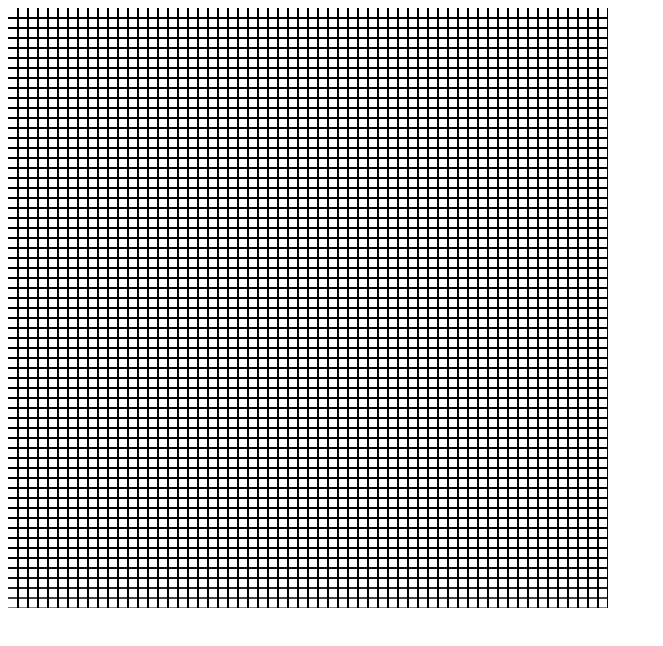
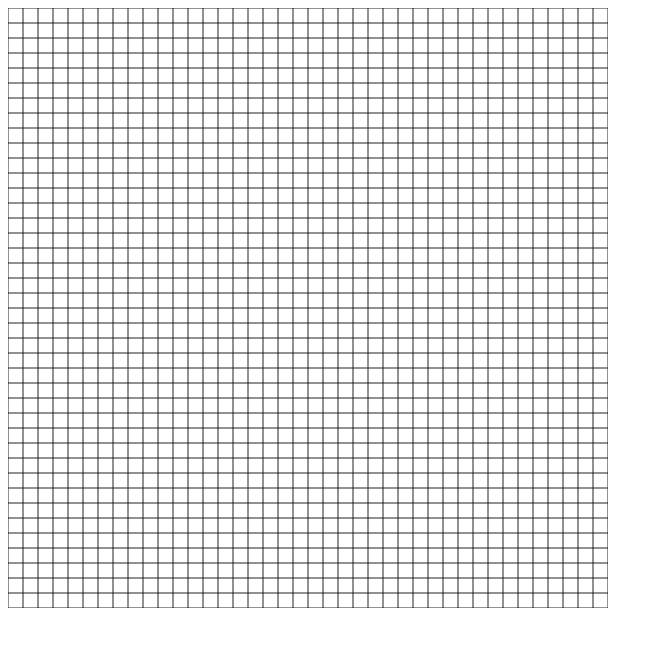
Before and after one commit to DrkSephy/celluar-automata, a plain HTML site: page index.html in a window 1280 px wide. Shown: the whole page, without its empty margins (0-663 px from the left). Drawn offline with Linux system fonts and the light colour scheme.

Commit message:
Re-wrote new implementation of grid drawing

```diff
--- a/index.html
+++ b/index.html
@@ -3,58 +3,51 @@
 	<head>
 		<title>Celluar Automata</title>
 		<script type='text/javascript'>
-			function drawGrid() {
-				var ctx = document.getElementById('canvas');
-				var gridOptions = {
-					minorLines: {
-						separation: 10,
-						color: '#000000'
-					},
-				};
 
-				drawGridLines(ctx, gridOptions.minorLines);
+      function drawGrid() {
+        var canvas = document.getElementById('grid');
+        var context = canvas.getContext('2d');
+        renderGrid(canvas, context, 15, 'black');
+        return;
+      }
 
-				return;
-			}
+      function renderGrid(canvas, context, gridPixelSize, color)
+      {
+          context.save();
+          context.lineWidth = 0.5;
+          context.strokeStyle = color;
 
-			function drawGridLines(ctx, lineOptions) {
-				var width  = ctx.width;
-				var height = ctx.height;
-				var ctx = ctx.getContext('2d');
-				ctx.strokeStyle = lineOptions.color;
-				ctx.strokeWidth = 1;
-				ctx.beginPath();
-				var count = null;
-				var i = null;
-				var x = null;
-				var y = null;
+          // horizontal grid lines
+          for(var i = 0; i <= canvas.height; i = i + gridPixelSize)
+          {
+              context.beginPath();
+              context.moveTo(0, i);
+              context.lineTo(canvas.width, i);
+              context.closePath();
+              context.stroke();
+          }
 
-				count = Math.floor(width / lineOptions.separation);
+          // vertical grid lines
+          for(var j = 0; j <= canvas.width; j = j + gridPixelSize)
+          {
+              context.beginPath();
+              context.moveTo(j, 0);
+              context.lineTo(j, canvas.height);
+              context.closePath();
+              context.stroke();
+          }
 
-				for(i = 1; i <= count; i++) {
-					x = (i * lineOptions.separation);
-					ctx.moveTo(x, 0);
-					ctx.lineTo(x, height);
-					ctx.stroke();
-				}
+          context.restore();
+      }
 
-				count = Math.floor(height / lineOptions.separation);
-
-				for(i = 1; i <= count; i++) {
-					y = (i * lineOptions.separation);
-					ctx.moveTo(0, y);
-					ctx.lineTo(width, y);
-					ctx.stroke();
-				}
-
-				ctx.closePath();
-
-				return;
-			}
 		</script>
 	</head>
 
 	<body onload='drawGrid()'>
-		<canvas id='canvas' width='600', height='600'></canvas>
+		<canvas id='grid' width="600" height="600">
+    <p>Canvas not supported.</p>
+</canvas>
+
+
 	</body>
 </html>
```
